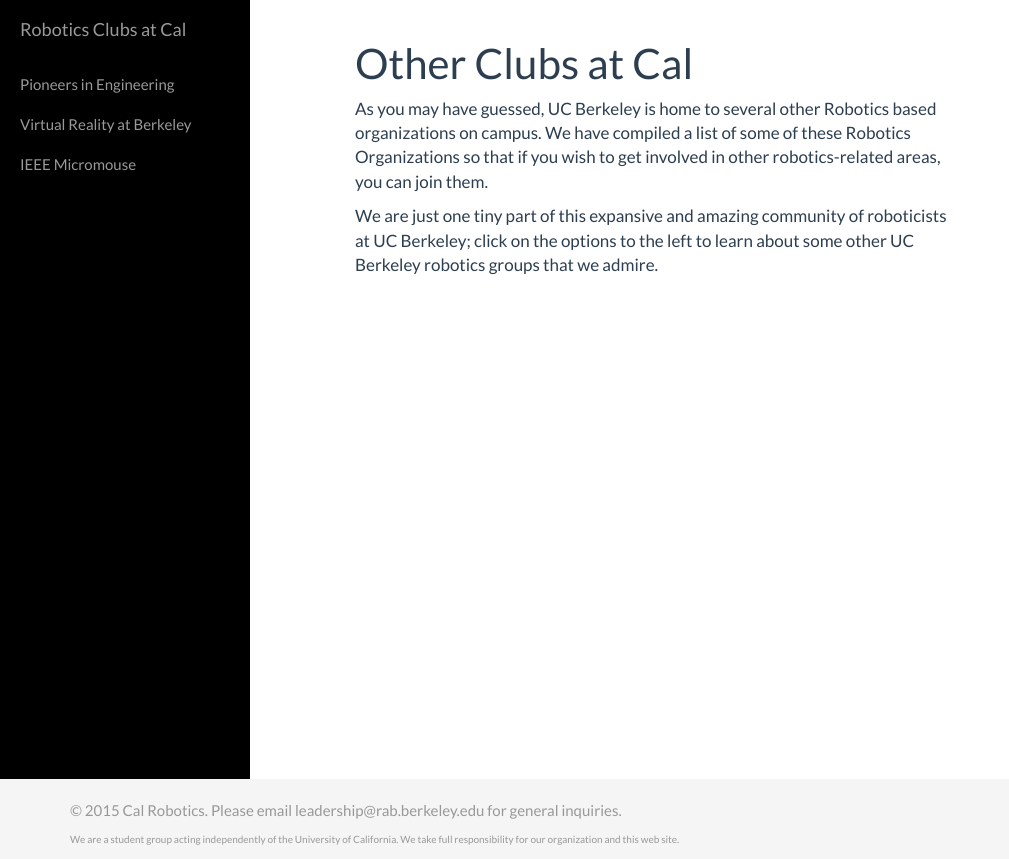
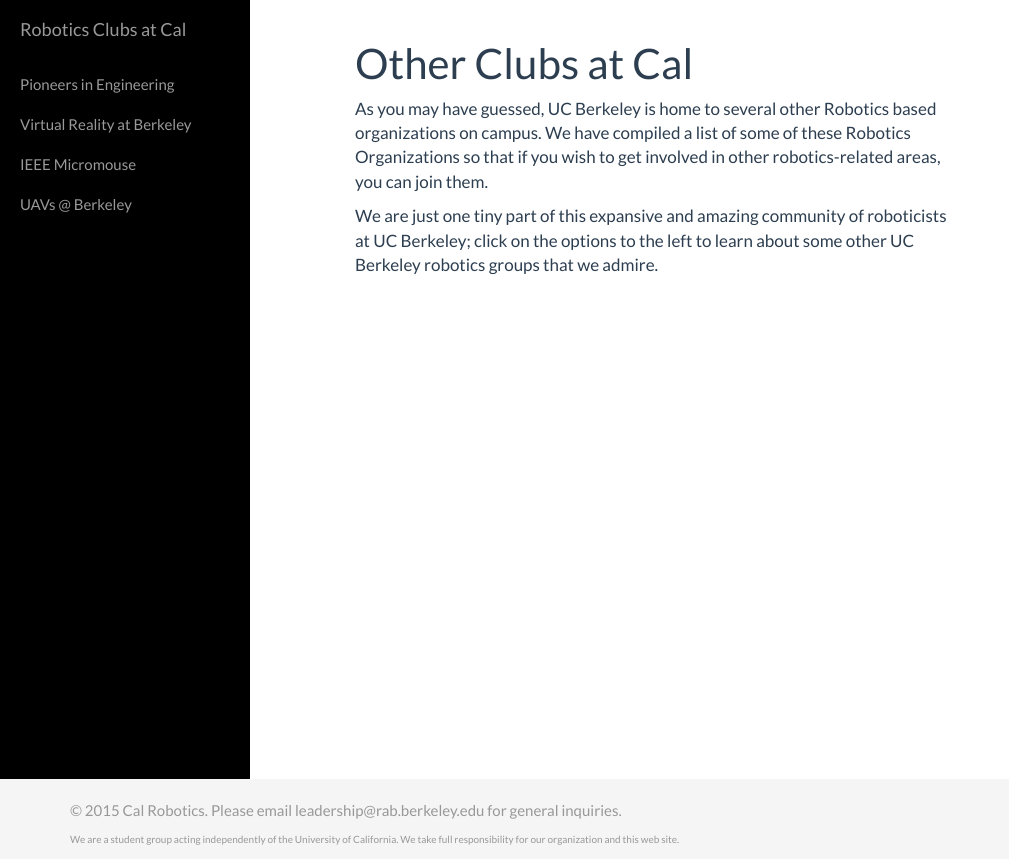
Before and after one commit to ucberkeleyrobotics/website, a Flask app: page /related/clubs/ in a window 1280 px wide. Shown: the part 61-920 px from the top of the page, without its empty margins (0-1009 px from the left). Run offline with Flask 2, Linux system fonts and the light colour scheme; some libraries are stand-ins or nearby versions.

Commit message:
add UAVs to sidebar

```diff
--- a/templates/related/clubs/clubs.html
+++ b/templates/related/clubs/clubs.html
@@ -49,14 +49,17 @@
                         <li class="sidebar-brand">
                             <a href="/related/clubs/">Robotics Clubs at Cal</a>
                         </li>
-                <li>
+                            <li>
                             <a href="/related/clubs/PiE/">Pioneers in Engineering</a>
                         </li>
                         <li>
-                    <a href="/related/clubs/VR/">Virtual Reality at Berkeley</a>
-                </li>
-                <li>
+                            <a href="/related/clubs/VR/">Virtual Reality at Berkeley</a>
+                        </li>
+                        <li>
                             <a href="/related/clubs/micromouse/">IEEE Micromouse</a>
+                        </li>
+                        <li>
+                            <a href="/related/clubs/UAVs/">UAVs @ Berkeley</a>
                         </li>
                     </ul>
                 </div>
```
